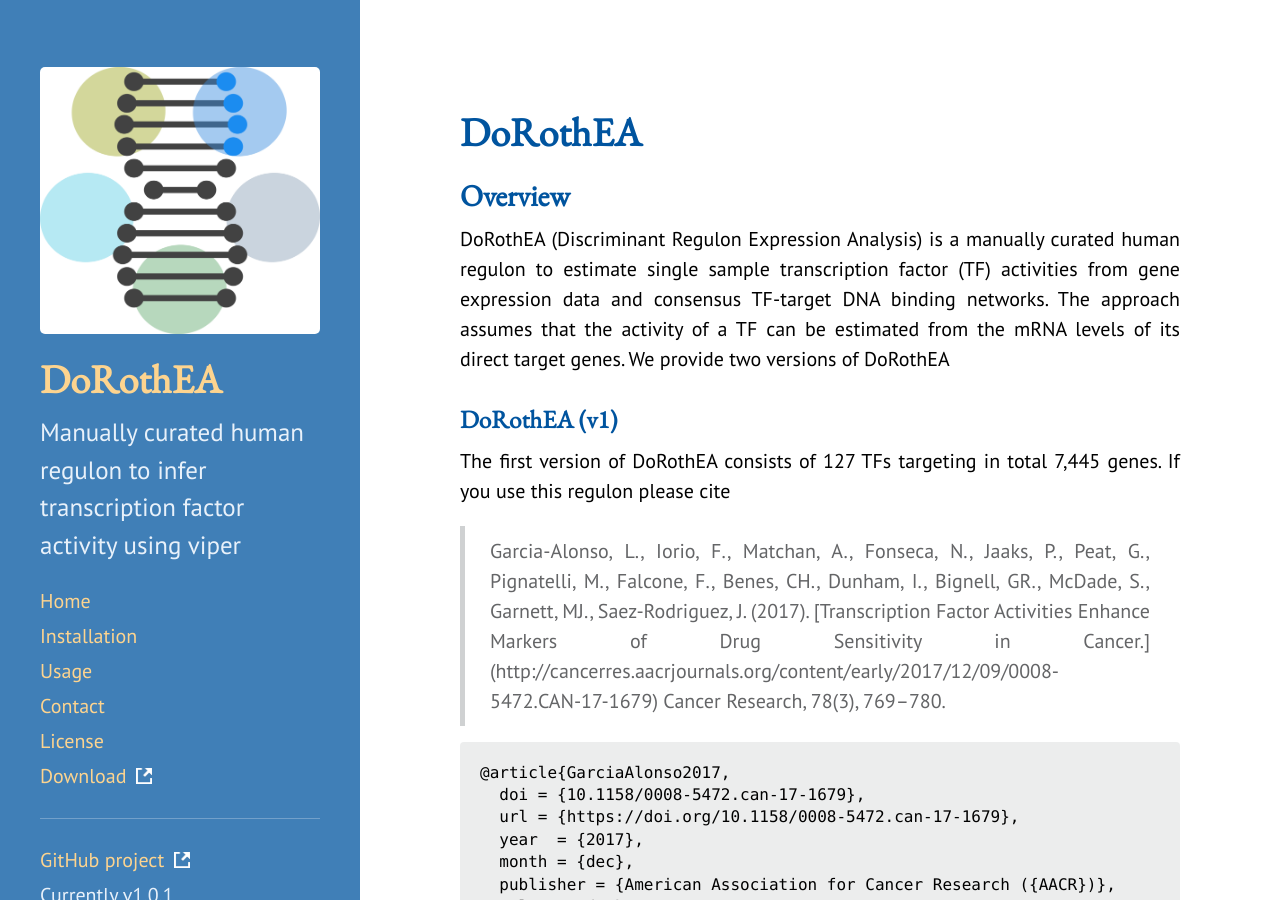
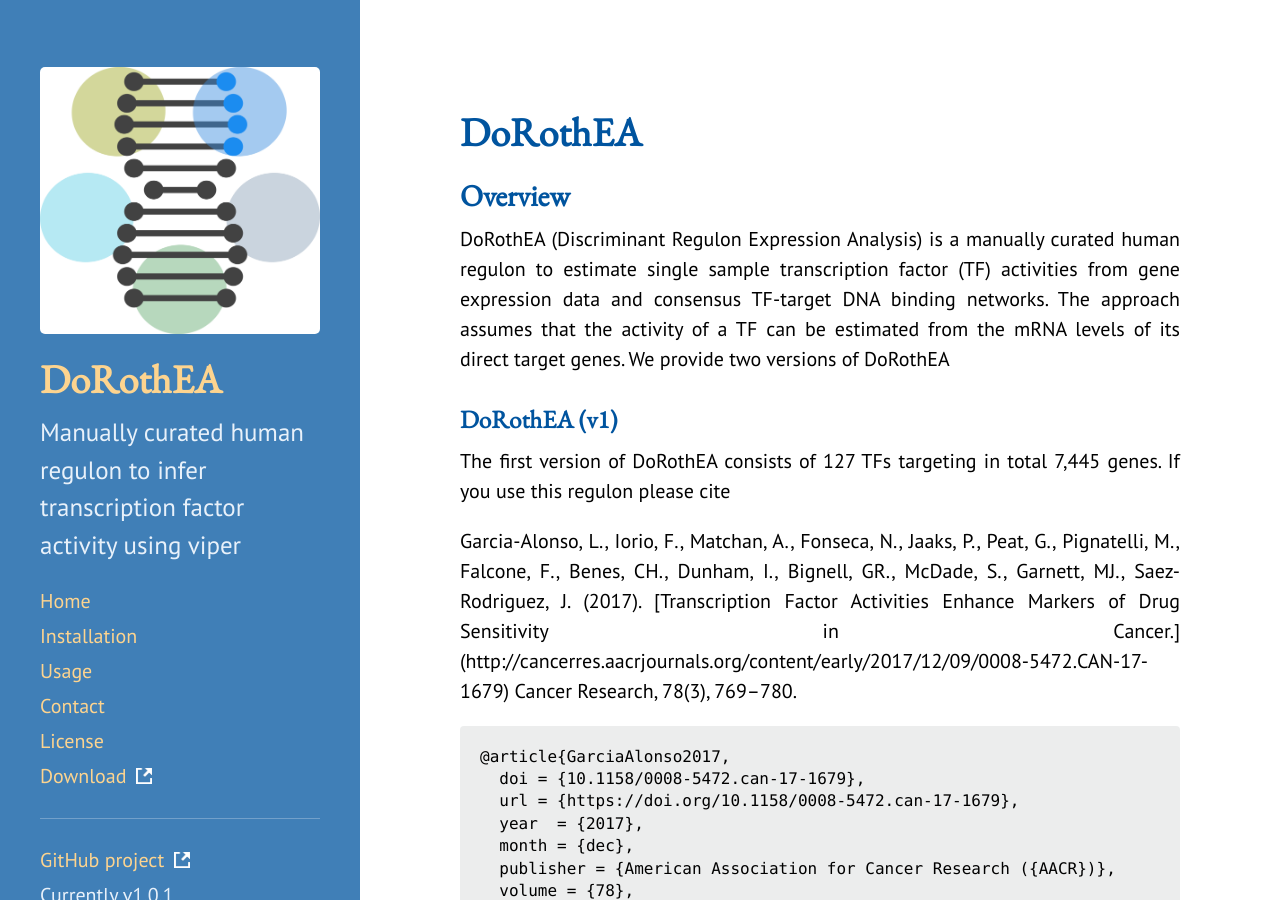
Before and after one commit to saezlab/dorothea, a Jekyll site: the page built from index.md, in a window 1280 px wide and 900 px high. Built offline with Jekyll 4.4.1, drawn with Linux system fonts in a browser that asks for light colours.

````diff
--- a/index.md
+++ b/index.md
@@ -10,7 +10,7 @@ DoRothEA (Discriminant Regulon Expression Analysis) is a manually curated human
 ### DoRothEA (v1)
 The first version of DoRothEA consists of 127 TFs targeting in total 7,445 genes. If you use this regulon please cite
 
-> Garcia-Alonso, L., Iorio, F., Matchan, A., Fonseca, N., Jaaks, P., Peat, G., Pignatelli, M., Falcone, F., Benes, CH., Dunham, I., Bignell, GR., McDade, S., Garnett, MJ., Saez-Rodriguez, J. (2017). [Transcription Factor Activities Enhance Markers of Drug Sensitivity in Cancer.] (http://cancerres.aacrjournals.org/content/early/2017/12/09/0008-5472.CAN-17-1679) Cancer Research, 78(3), 769–780.
+Garcia-Alonso, L., Iorio, F., Matchan, A., Fonseca, N., Jaaks, P., Peat, G., Pignatelli, M., Falcone, F., Benes, CH., Dunham, I., Bignell, GR., McDade, S., Garnett, MJ., Saez-Rodriguez, J. (2017). [Transcription Factor Activities Enhance Markers of Drug Sensitivity in Cancer.] (http://cancerres.aacrjournals.org/content/early/2017/12/09/0008-5472.CAN-17-1679) Cancer Research, 78(3), 769–780.
 
 ```
 @article{GarciaAlonso2017,
````
